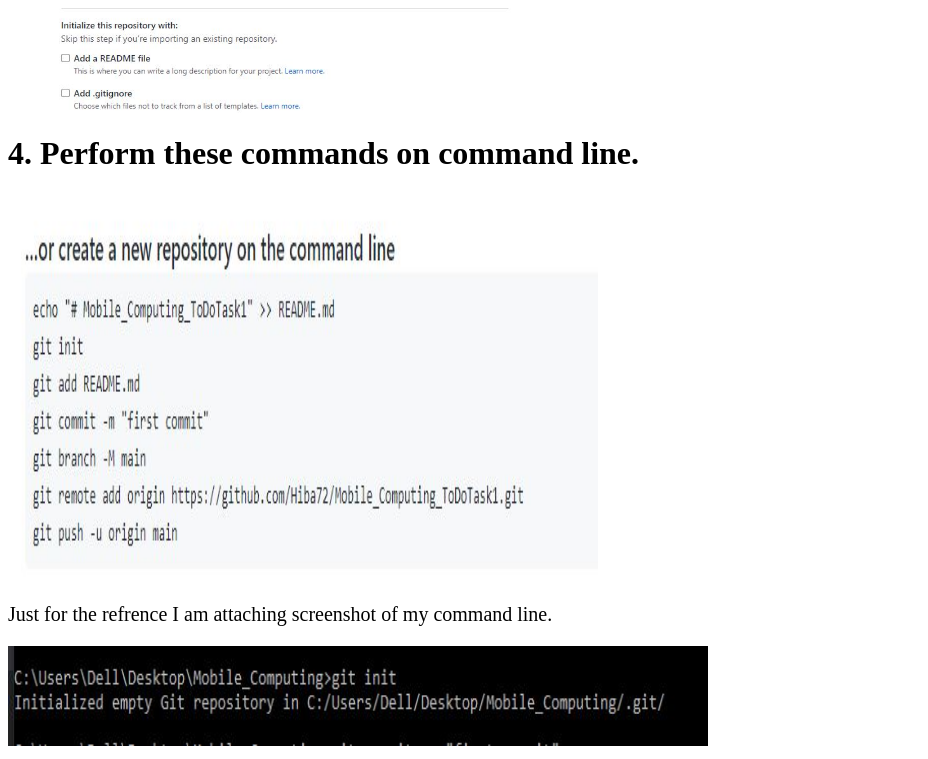
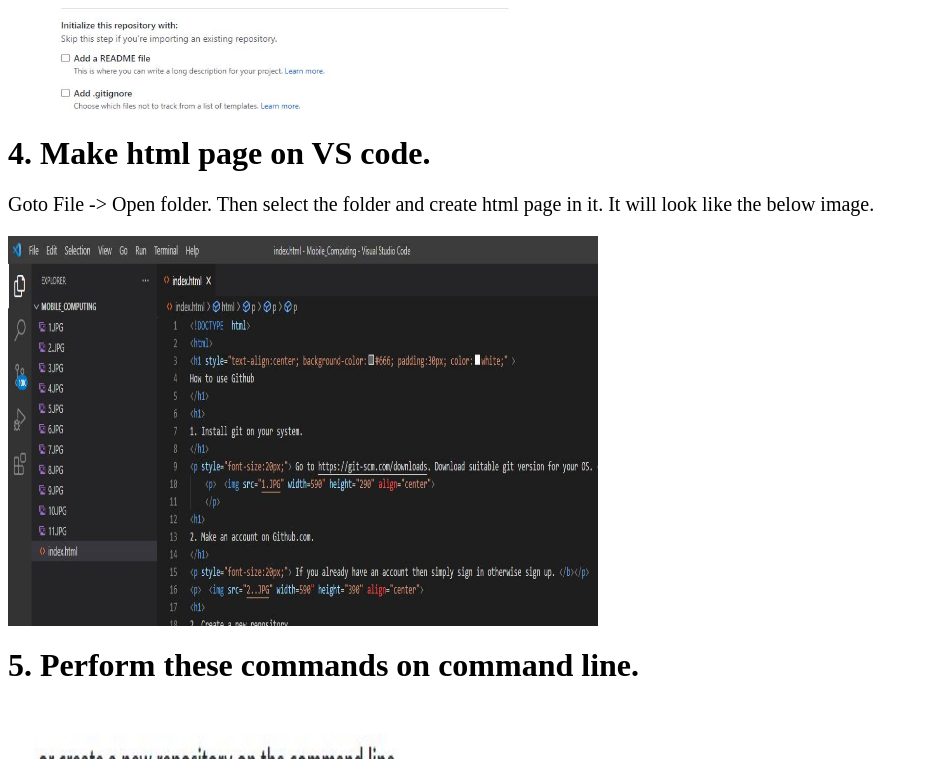
Before and after one commit to Hiba72/Mobile_Computing_ToDoTask1, a plain HTML site: page index.html in a window 1280 px wide. Shown: the part 1401-2160 px from the top of the page, without its empty margins (0-928 px from the left). Drawn offline with Linux system fonts and the light colour scheme.

Commit message:
twelve commit

```diff
--- a/index.html
+++ b/index.html
@@ -18,8 +18,14 @@
 2. Create a new repository.
 </h1>
 <p>  <img src="3.JPG" width=590" height="390" align="center">
-<h1>
-4. Perform these commands on command line.
+    <h1>
+        4. Make html page on VS code.
+        </h1>
+<p style="font-size:20px;"> Goto File -> Open folder. Then select the folder and create html page in it. It will look like the below image. </b></p>
+<p>  <img src="12.JPG" width=590" height="390" align="center">
+
+    <h1>
+5. Perform these commands on command line.
 </h1>
 <p>  <img src="4.JPG" width=590" height="390" align="center">
     <p style="font-size:20px;">Just for the refrence I am attaching screenshot of my command line.</p>
```
Also changed, not shown: 12.JPG (added).
